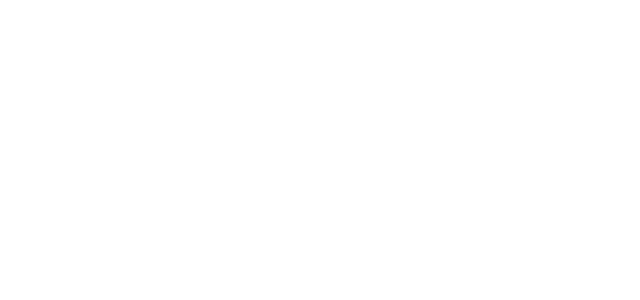
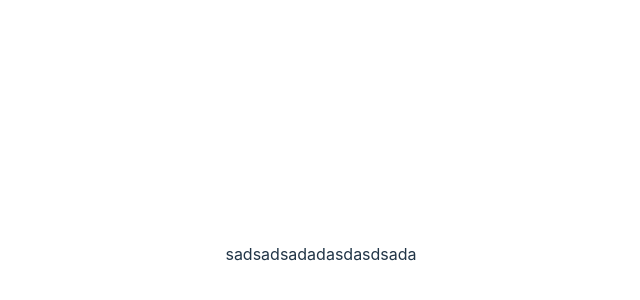
Before and after one commit to alancuezzo/FrontEnd-Hotel, a React (Vite) app: page / in a window 1280 px wide. Shown: the part 146-446 px from the top of the page, without its empty margins (319-959 px from the left). Built offline with nearby package versions, Linux system fonts and the light colour scheme.

Commit message:
se creo las carpetas bases para el proyecto

```diff
--- a/src/App.jsx
+++ b/src/App.jsx
@@ -5,7 +5,7 @@ function App() {
 
   return (
     <>
-
+      sadsadsadadasdasdsada
     </>
   )
 }
```
